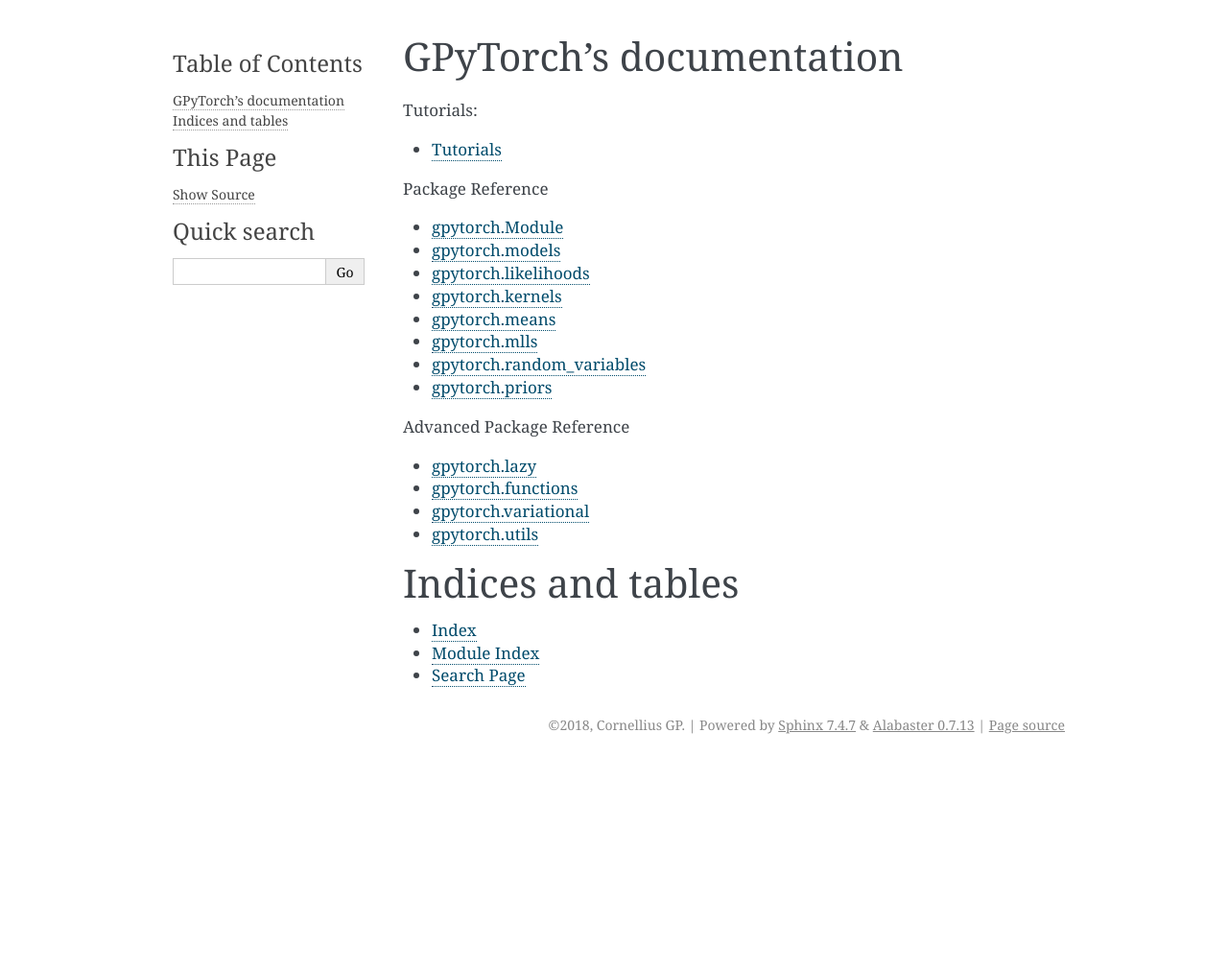
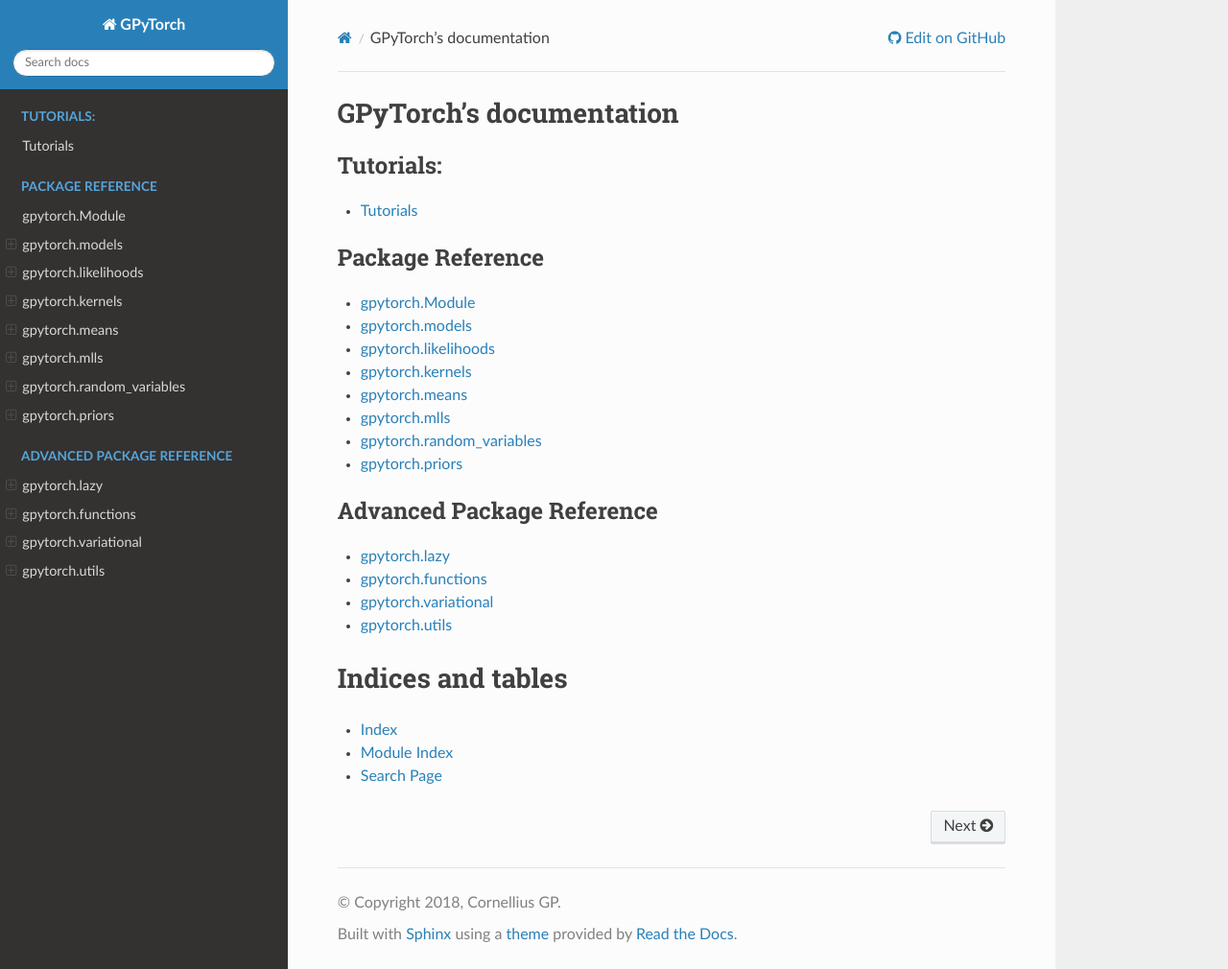
Before and after one commit to cornellius-gp/gpytorch, a Sphinx documentation site: the page built from docs/source/index.rst, in a window 1280 px wide and 1010 px high. Shown: the whole window at 96% size. Built offline with Sphinx 7.4.7 and the Read the Docs theme 2.0.0, drawn with Linux system fonts in a browser that asks for light colours; pages that are not in the unit, such as notebooks, are missing from menus.

Commit message:
Update theme

```diff
--- a/docs/source/conf.py
+++ b/docs/source/conf.py
@@ -14,6 +14,7 @@
 #
 import os
 import sys
+import sphinx_rtd_theme
 sys.path.insert(0, os.path.abspath('..'))
 
 
@@ -82,7 +83,13 @@
 # The theme to use for HTML and HTML Help pages.  See the documentation for
 # a list of builtin themes.
 #
-html_theme = 'alabaster'
+html_theme = 'sphinx_rtd_theme'
+html_theme_path = [sphinx_rtd_theme.get_html_theme_path()]
+html_theme_options = {
+    'collapse_navigation': False,
+    'display_version': True,
+    # 'logo_only': False,
+}
 
 # Theme options are theme-specific and customize the look and feel of a theme
 # further.  For a list of options available for each theme, see the
```
